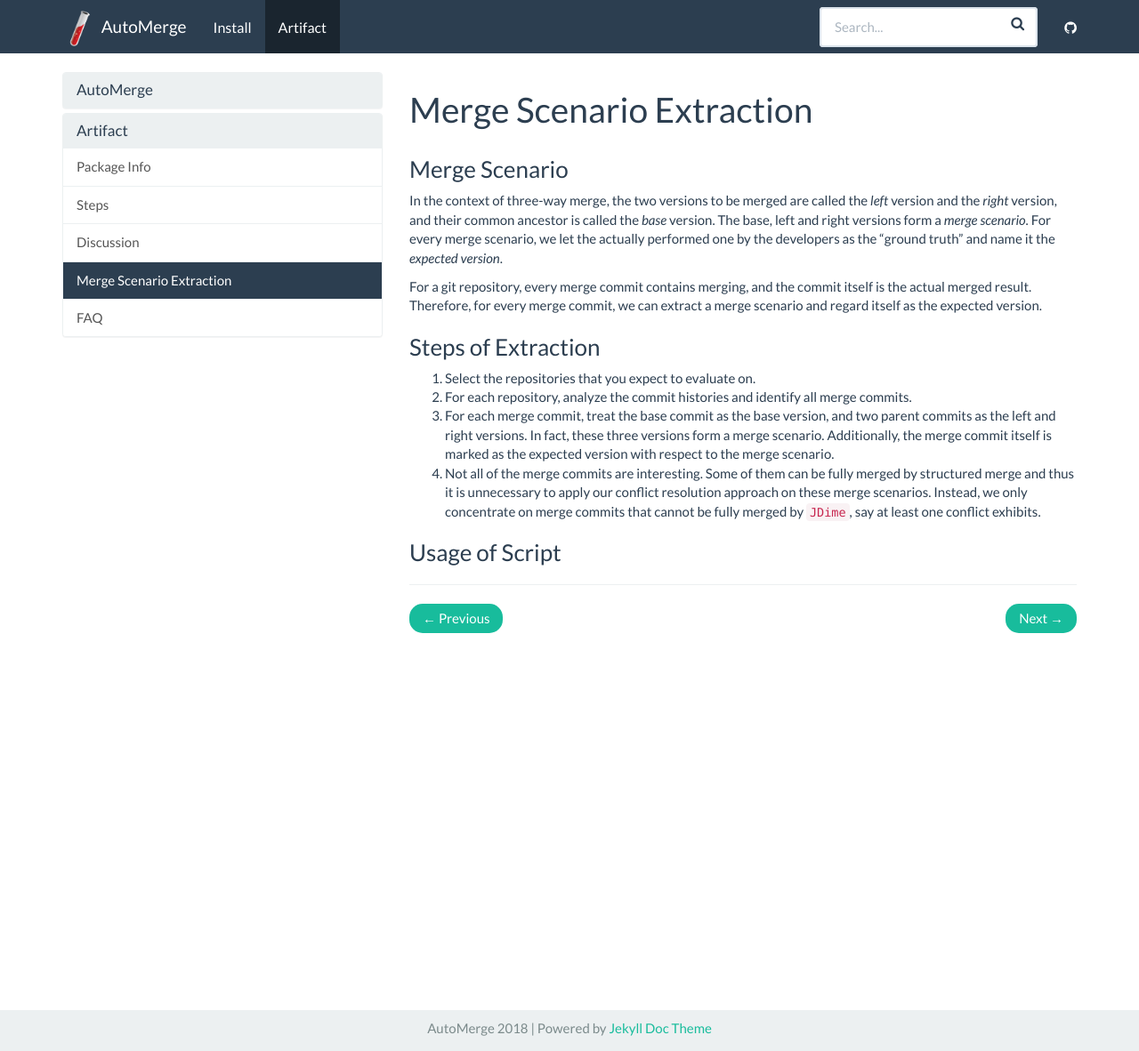
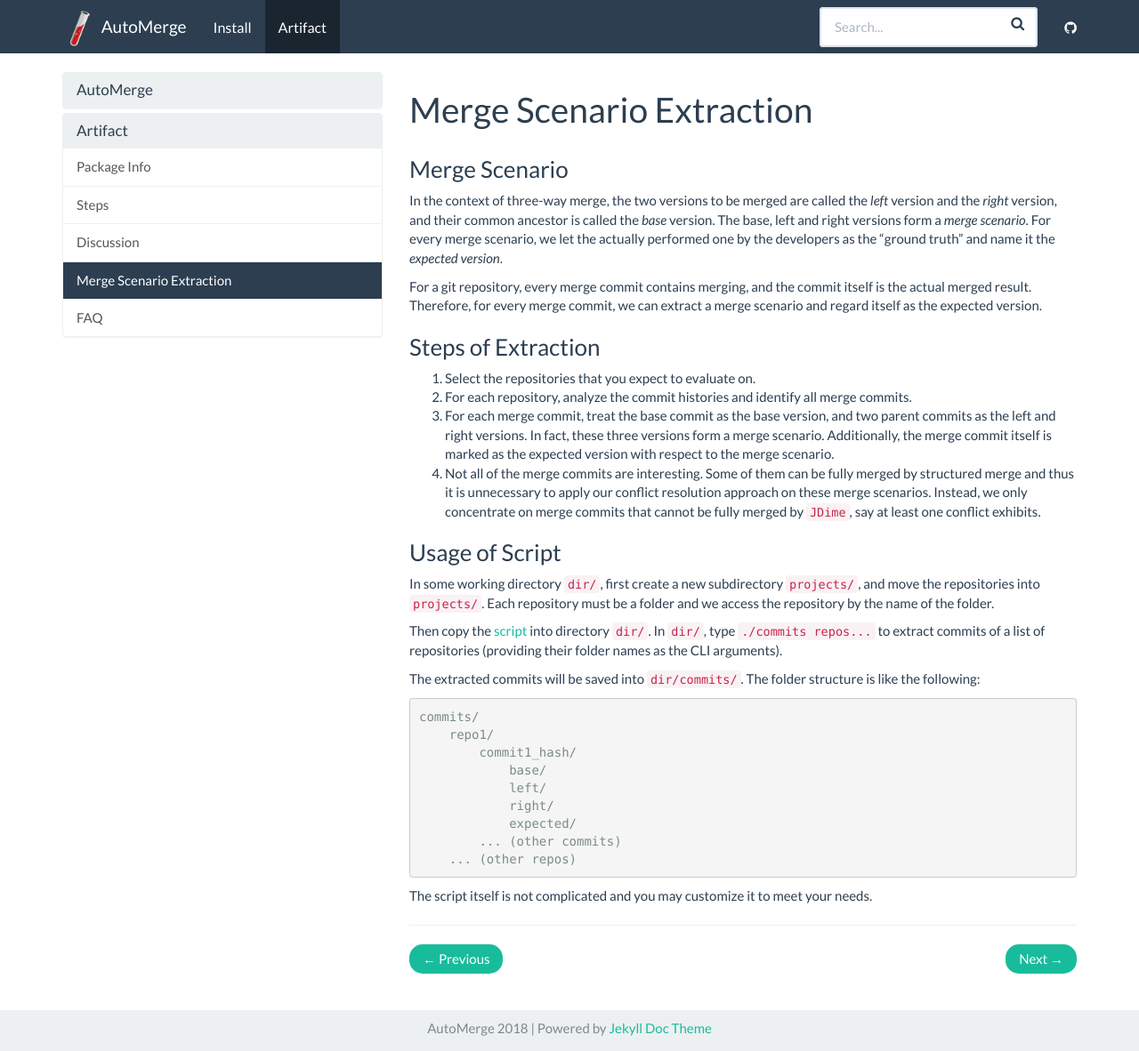
Before and after one commit to thufv/automerge, a Jekyll site: the page built from _artifact/ms-extract.md, in a window 1280 px wide and 1182 px high. Shown: the whole window at 89% size. Built offline with Jekyll 4.4.1, drawn with Linux system fonts in a browser that asks for light colours; nearby versions of some CDN libraries.

Commit message:
add ms extract script usage

````diff
--- a/_artifact/ms-extract.md
+++ b/_artifact/ms-extract.md
@@ -34,4 +34,26 @@ say at least one conflict exhibits.
 
 ### Usage of Script
 
-<!-- TODO: Use ase-experiment/commits.py. -->
+In some working directory `dir/`, first create a new subdirectory `projects/`,
+and move the repositories into `projects/`.
+Each repository must be a folder and we access the repository by the name of the folder.
+
+Then copy the [script]() into directory `dir/`.
+In `dir/`, type `./commits repos...` to extract commits of
+a list of repositories (providing their folder names as the CLI arguments).
+
+The extracted commits will be saved into `dir/commits/`. The folder structure is like the following:
+
+```
+commits/
+    repo1/
+        commit1_hash/
+            base/
+            left/
+            right/
+            expected/
+        ... (other commits)
+    ... (other repos)
+```
+
+The script itself is not complicated and you may customize it to meet your needs.
````
